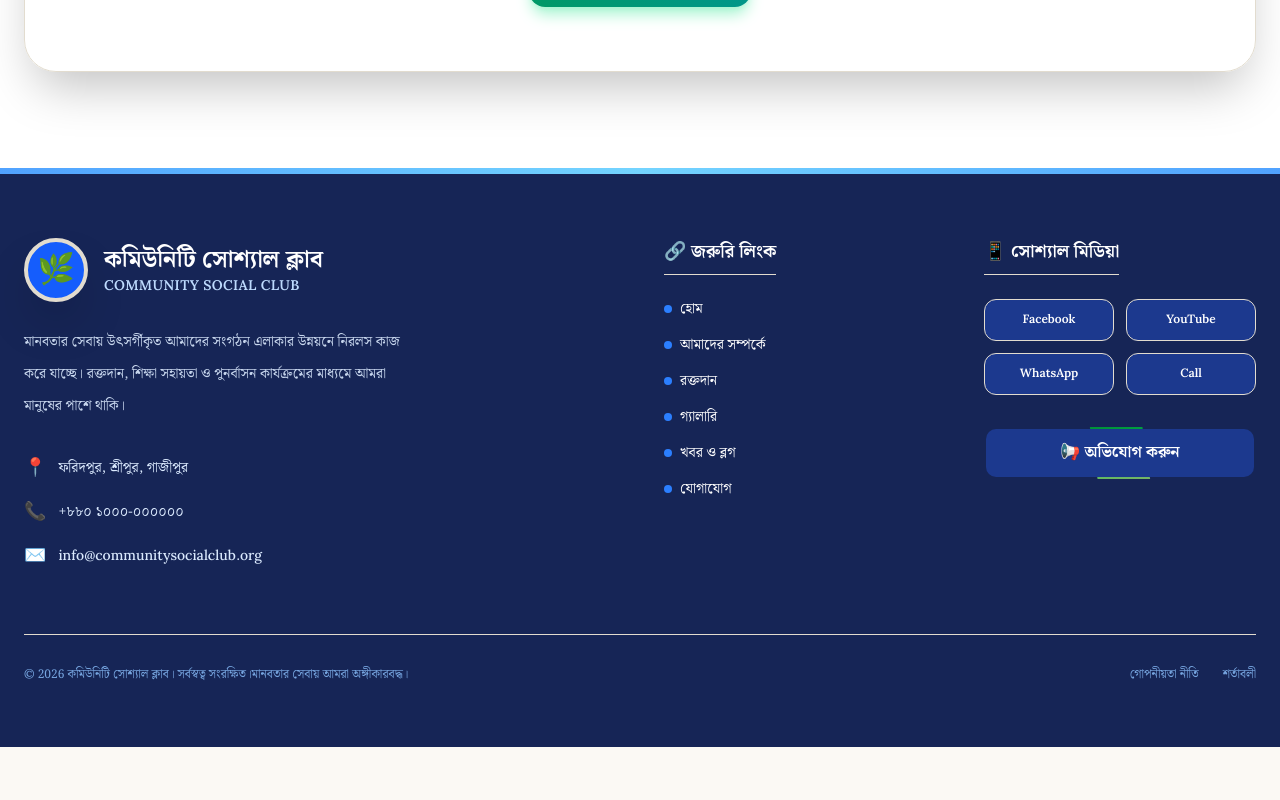
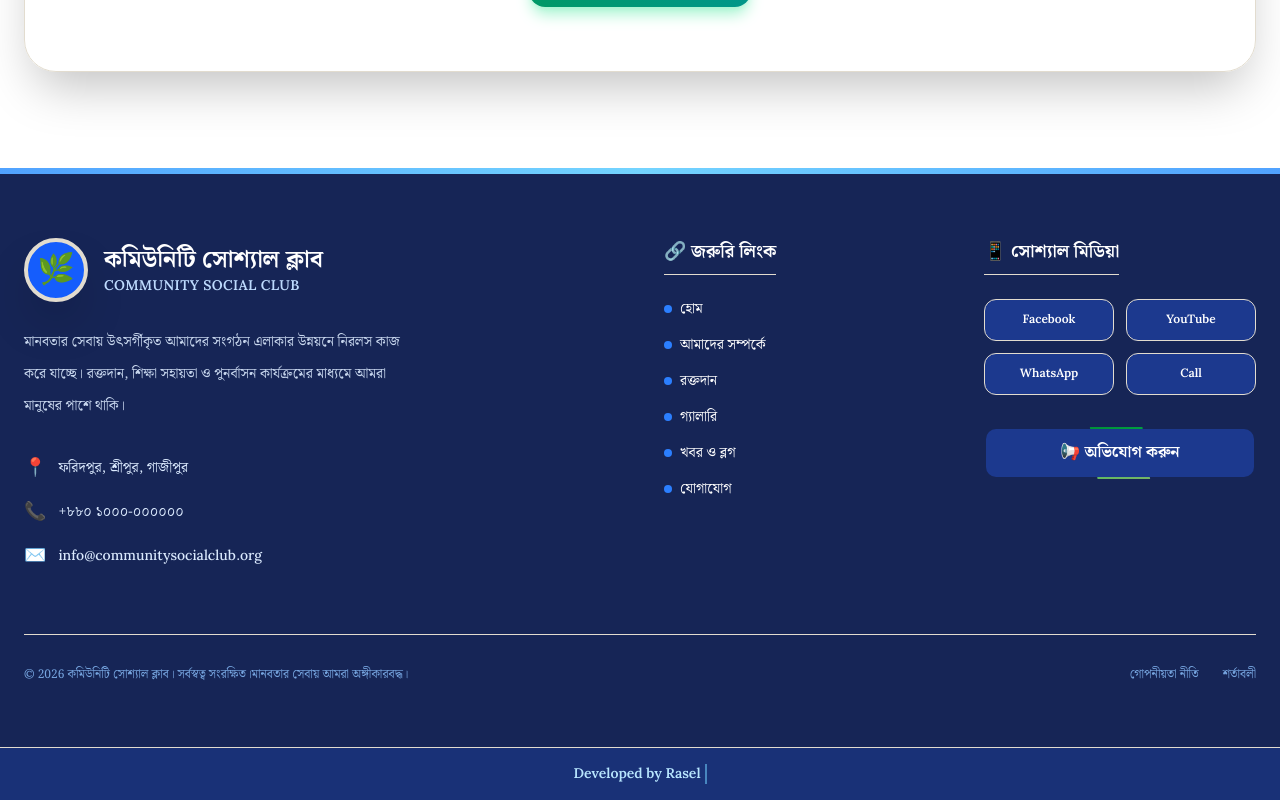
Before and after one commit to Rasel-231/Mollahpara-Social-Welfare-frontend, a Next.js app: page / in a window 1280 px wide. Shown: the part 4536-5336 px from the top of the page. Before the commit the page ends 5283 px from the top, so only its background shows below. Built offline with nearby package versions, Linux system fonts and the light colour scheme; no server answers; a web font is replaced by a local one.

Commit message:
updated footer

```diff
--- a/src/components/shared/Footer/footer.tsx
+++ b/src/components/shared/Footer/footer.tsx
@@ -3,7 +3,7 @@
 import Link from "next/link";
 import { motion } from "framer-motion";
 import ComplainModal from "../Modal/complanModal";
-import { useState } from "react";
+import { useState, useEffect } from "react";
 
 const quickLinks = [
   { label: "হোম", href: "/" },
@@ -32,6 +32,55 @@ const socialLinks = [
   },
   { label: "Call", href: "tel:+8801988446825", color: "hover:bg-sky-500" },
 ];
+
+const devPhrases = ["Developed by Rasel"];
+
+function Typewriter({ words }: { words: string[] }) {
+  const [wordIndex, setWordIndex] = useState(0);
+  const [text, setText] = useState("");
+  const [deleting, setDeleting] = useState(false);
+
+  useEffect(() => {
+    const current = words[wordIndex % words.length];
+    let timeout: ReturnType<typeof setTimeout>;
+
+    if (!deleting) {
+      if (text.length < current.length) {
+        timeout = setTimeout(
+          () => setText(current.slice(0, text.length + 1)),
+          90,
+        );
+      } else {
+        timeout = setTimeout(() => setDeleting(true), 1800);
+      }
+    } else {
+      if (text.length > 0) {
+        timeout = setTimeout(
+          () => setText(current.slice(0, text.length - 1)),
+          40,
+        );
+      } else {
+        timeout = setTimeout(() => {
+          setDeleting(false);
+          setWordIndex((i) => i + 1);
+        }, 200);
+      }
+    }
+
+    return () => clearTimeout(timeout);
+  }, [text, deleting, wordIndex, words]);
+
+  return (
+    <span className="inline-flex items-center gap-1">
+      {text}
+      <motion.span
+        animate={{ opacity: [1, 0, 1] }}
+        transition={{ duration: 1, repeat: Infinity }}
+        className="inline-block w-0.5 h-5 bg-sky-300"
+      />
+    </span>
+  );
+}
 
 export default function Footer() {
   const [isModalOpen, setIsModalOpen] = useState(false);
@@ -163,6 +212,16 @@ export default function Footer() {
           </div>
         </div>
       </div>
+
+      {/* Developer Credit */}
+      <motion.div
+        initial={{ opacity: 0 }}
+        whileInView={{ opacity: 1 }}
+        viewport={{ once: true }}
+        className="relative z-10 py-4 bg-blue-900/60 border-t border-blue-800 text-center text-sm font-semibold text-sky-200"
+      >
+        <Typewriter words={devPhrases} />
+      </motion.div>
     </footer>
   );
 }
```
